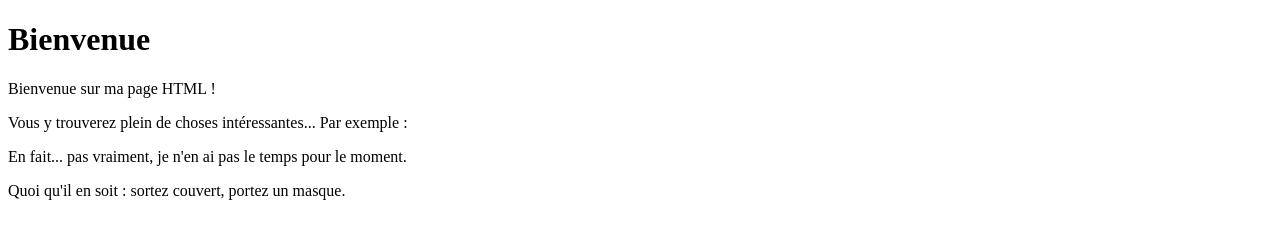
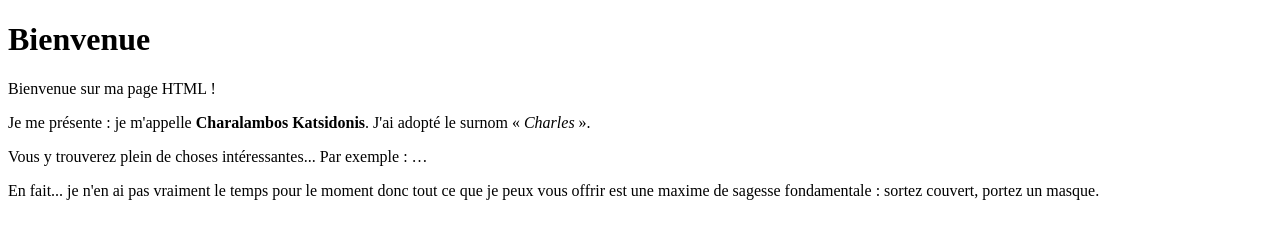
Before and after one commit to ckatsidonis/ckatsidonis, a plain HTML site: page index.html in a window 1280 px wide. Drawn offline with Linux system fonts and the light colour scheme.

Commit message:
Update index.html

```diff
--- a/index.html
+++ b/index.html
@@ -5,7 +5,7 @@
 <body>
 <h1>Bienvenue</h1>
 <p>Bienvenue sur ma page HTML !</p>
-<p>Vous y trouverez plein de choses intéressantes... Par exemple&nbsp;:</p>
-<p>En fait... pas vraiment, je n'en ai pas le temps pour le moment.</p>
-<p>Quoi qu'il en soit&nbsp;: sortez couvert, portez un masque.</p></body>
+<p>Je me présente&nbsp;: je m'appelle <strong>Charalambos Katsidonis</strong>. J'ai adopté le surnom &laquo;&nbsp;<em>Charles</em>&nbsp;&raquo;.</p>
+<p>Vous y trouverez plein de choses intéressantes... Par exemple&nbsp;: &hellip; </p>
+<p>En fait... je n'en ai pas vraiment le temps pour le moment donc tout ce que je peux vous offrir est une maxime de sagesse fondamentale&nbsp;: sortez couvert, portez un masque.</p></body>
 </html>
```
